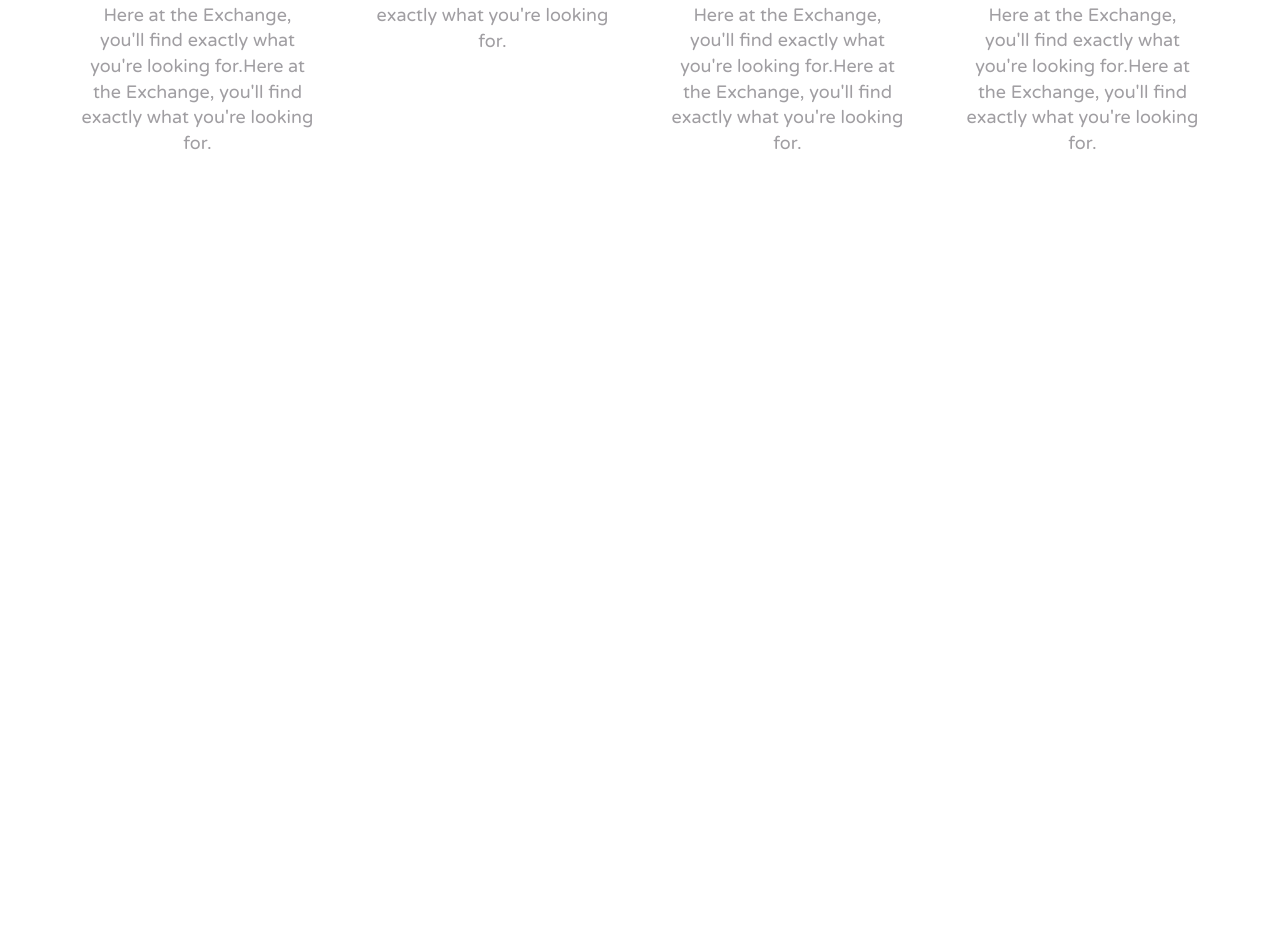
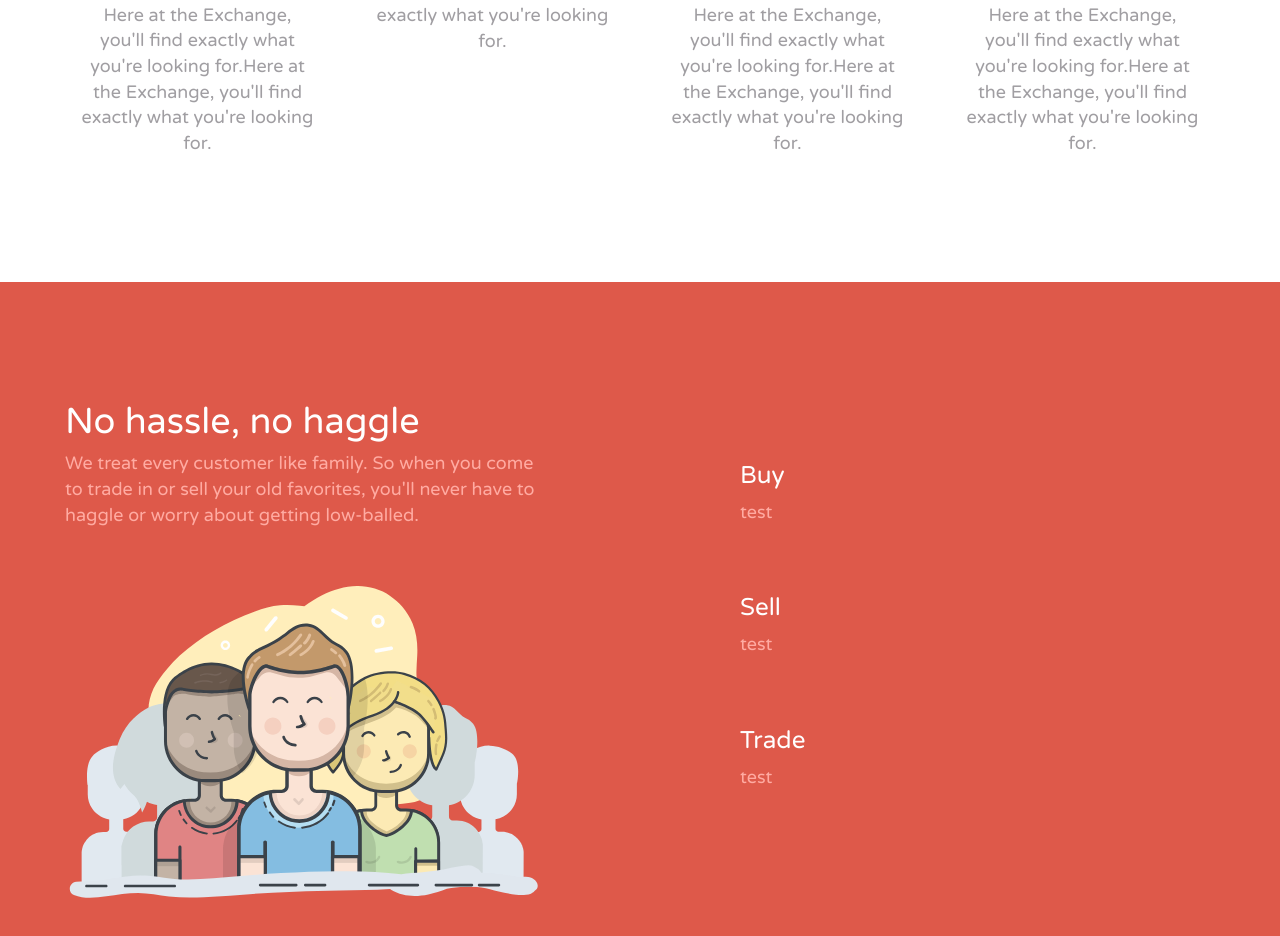
Before and after one commit to brianmenard/the-exchange-2, a plain HTML site: page index.html in a window 1280 px wide. Shown: the part 2496-3432 px from the top of the page. Before the commit the page ends 2778 px from the top, so only its background shows below. Drawn offline with nearby package versions, Linux system fonts and the light colour scheme.

Commit message:
added services row and related styling

```diff
--- a/index.html
+++ b/index.html
@@ -141,7 +141,41 @@
 
             <!-- END INVENTORY ROW -->
 
-            <!-- SERVICES
+            <!-- SERVICES ROW -->
+
+                <div class='row services_row v-center'>
+                    <div class='col-md-6 services_container'>
+                        <h1>No hassle, no haggle</h1>
+                        <p>
+                            We treat every customer like family.  So when you come
+                            to trade in or sell your old favorites, you'll never
+                            have to haggle or worry about getting low-balled.
+                        </p>
+                        <img src='images/sketch-example.svg' class='img-responsive sketch'>
+                    </div>
+                    <div class='col-md-6'>
+                        <div class='row'>
+                            <div class='col-md-12 services_description_container'>
+                                <h3>Buy</h3>
+                                <p>test</p>
+                            </div>
+                        </div>
+                        <div class='row'>
+                            <div class='col-md-12 services_description_container'>
+                                <h3>Sell</h3>
+                                <p>test</p>
+                            </div>
+                        </div>
+                        <div class='row'>
+                            <div class='col-md-12 services_description_container'>
+                                <h3>Trade</h3>
+                                <p>test</p>
+                            </div>
+                        </div>
+                    </div>
+                </div>
+
+            <!-- END SERVICES ROW -->
 
         </div>
     </body>
--- a/main.css
+++ b/main.css
@@ -3,6 +3,12 @@
 Gray: #a09ea2
 
 Red: #DE594A
+
+Light red: #FE8376
+
+really light red:  FFABA2
+
+dark red: C53425
 
 **/
 
@@ -20,6 +26,10 @@ h1{
 
 h2{
     font-size: 150%;
+}
+
+h3{
+    font-size: 135%;
 }
 
 h4{
@@ -113,3 +123,36 @@ p{
     margin:5px;
     padding: 10px;
 }
+
+.services_row{
+    background-color: #DE594A;
+    padding-top: 100px; padding-bottom: 100px;
+    padding-left: 50px; padding-right: 50px;
+}
+
+.services_container{
+    color: white;
+    padding-right: 100px;
+}
+
+.services_container h1{
+    font-size: 200%;
+}
+
+.services_container p{
+    color: #FFABA2;
+    margin-bottom: 50px;
+}
+
+.services_description_container{
+    padding-left: 100px;
+}
+
+.services_description_container h3{
+    color:white;
+}
+
+.services_description_container p{
+    color: #FFABA2;
+    margin-bottom: 50px;
+}
```
